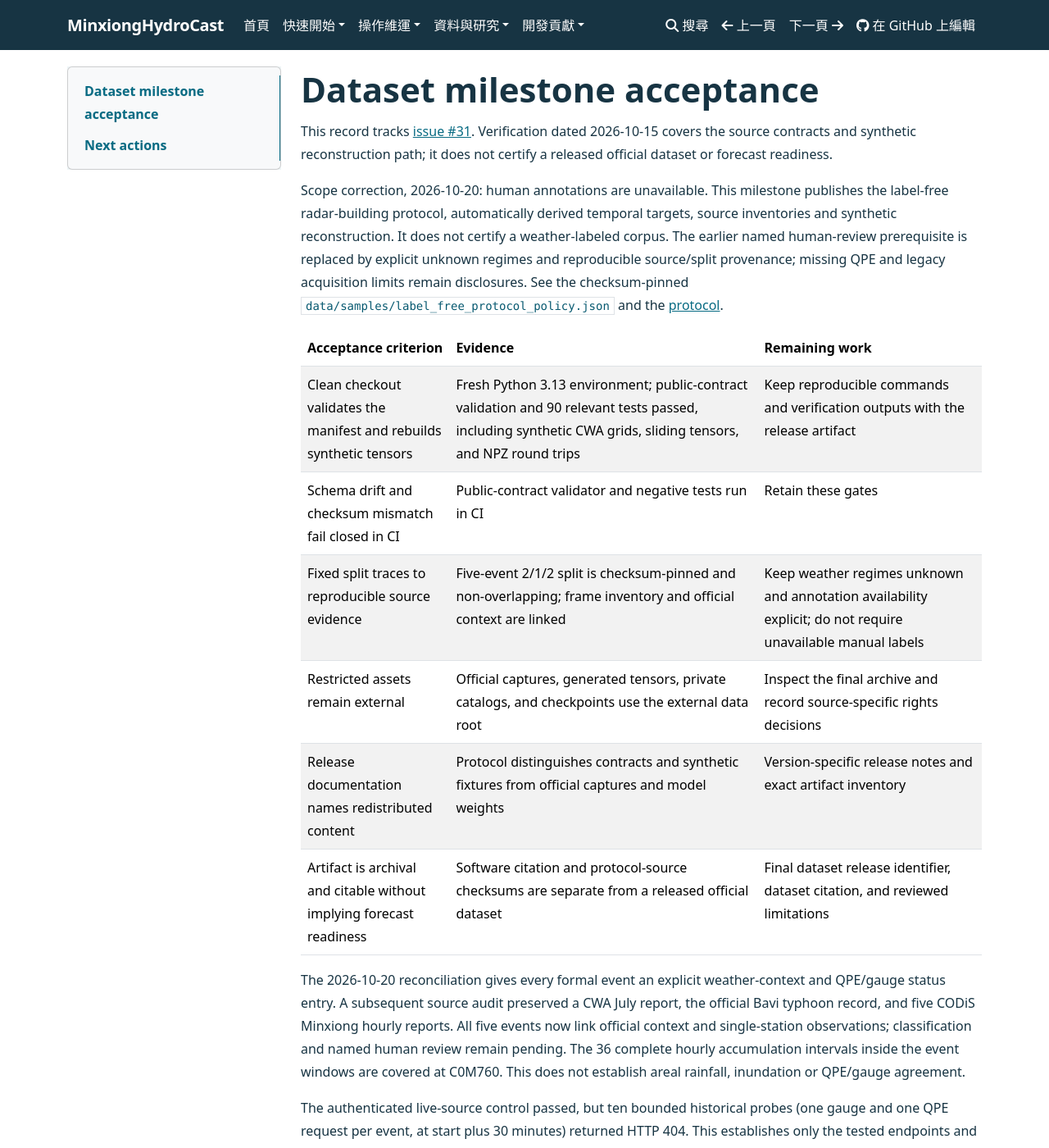
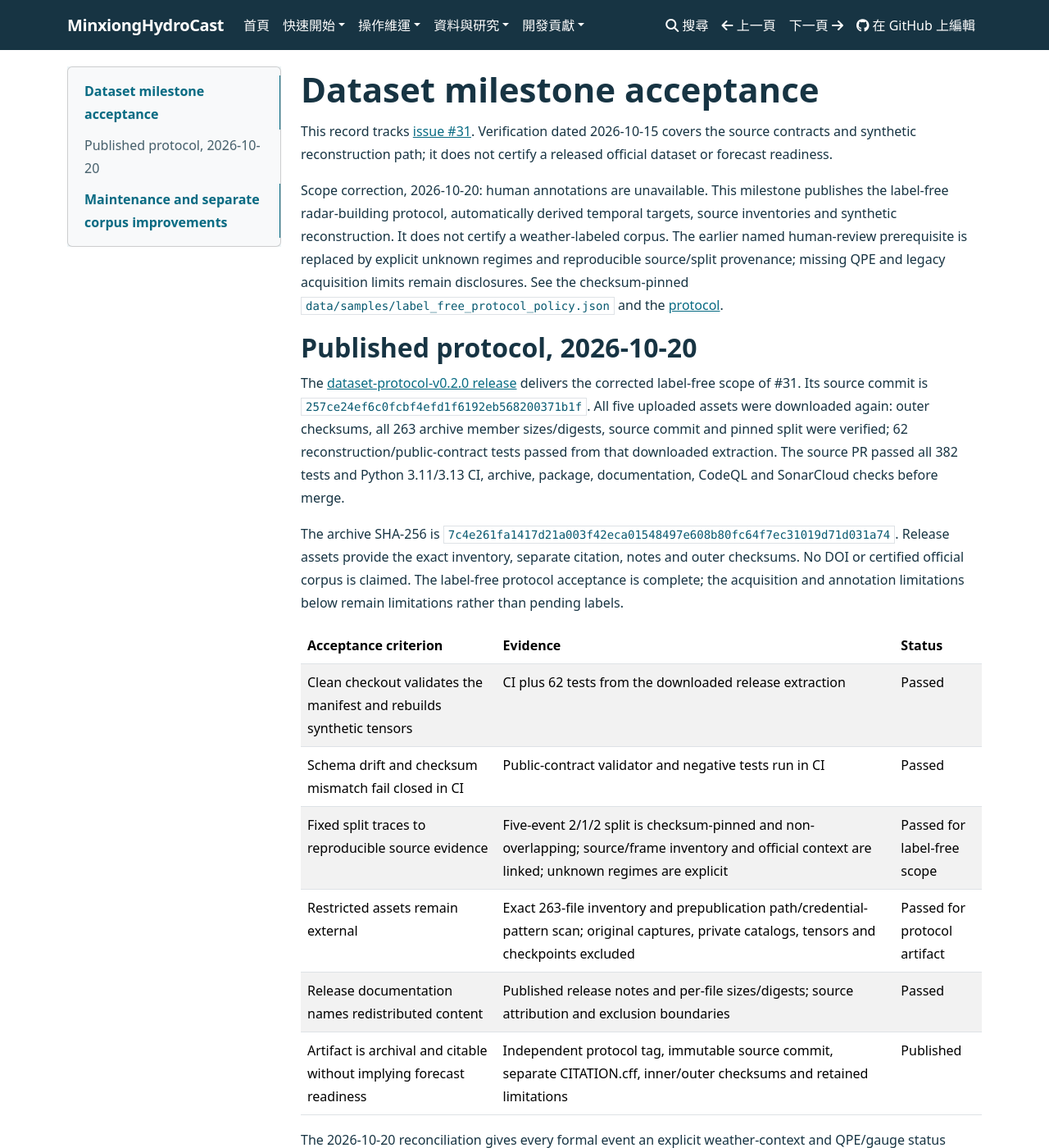
Before and after one commit to KageRyo/MinxiongHydroCast, an MkDocs documentation site: the page built from docs/dataset_acceptance.md, in a window 1280 px wide and 1400 px high. Shown: the whole window at 82% size. Built offline with MkDocs 1.6.1, drawn with Linux system fonts in a browser that asks for light colours; some of the changed text lies outside the part shown.

Commit message:
docs: record verified label-free protocol publication (#56)

```diff
--- a/docs/data_source_register.md
+++ b/docs/data_source_register.md
@@ -16,6 +16,16 @@ review before public display, redistribution, or other external operational use.
 | Local flood labels | Evidence owner | Model evaluation and calibration | Private reviewed manifest | Never committed; provenance required | Consent/privacy review required |
 
 ## Source acceptance record
+
+### Label-free protocol publication boundary, 2026-10-20
+
+`dataset-protocol-v0.2.0` redistributes the already committed project source, package resources,
+documentation/assets, public test fixtures and source/evidence metadata listed in its exact
+`RELEASE_INVENTORY.json`. Official source identifiers, URLs, checksums and aggregate findings
+are attributed to CWA in the release and preserved audit records. Original official captures,
+website PDFs, CODiS series, private catalogs, tensors and checkpoints remain external.
+This is a protocol-artifact boundary, not approval to redistribute raw source data, publish
+model weights or operate alerts. The source-specific production-use reviews below stay separate.
 
 ### Evidence collected on 2026-10-20
 
--- a/docs/dataset_acceptance.md
+++ b/docs/dataset_acceptance.md
@@ -11,19 +11,35 @@ human-review prerequisite is replaced by explicit unknown regimes and reproducib
 provenance; missing QPE and legacy acquisition limits remain disclosures. See the checksum-pinned
 `data/samples/label_free_protocol_policy.json` and the [protocol](v0.2_dataset_protocol.md).
 
-| Acceptance criterion | Evidence | Remaining work |
+## Published protocol, 2026-10-20
+
+The [dataset-protocol-v0.2.0 release](https://github.com/KageRyo/MinxiongHydroCast/releases/tag/dataset-protocol-v0.2.0)
+delivers the corrected label-free scope of #31. Its source commit is
+`257ce24ef6c0fcbf4efd1f6192eb568200371b1f`. All five uploaded assets were downloaded again:
+outer checksums, all 263 archive member sizes/digests, source commit and pinned split were
+verified; 62 reconstruction/public-contract tests passed from that downloaded extraction.
+The source PR passed all 382 tests and Python 3.11/3.13 CI, archive, package, documentation,
+CodeQL and SonarCloud checks before merge.
+
+The archive SHA-256 is
+`7c4e261fa1417d21a003f42eca01548497e608b80fc64f7ec31019d71d031a74`.
+Release assets provide the exact inventory, separate citation, notes and outer checksums.
+No DOI or certified official corpus is claimed. The label-free protocol acceptance is complete;
+the acquisition and annotation limitations below remain limitations rather than pending labels.
+
+| Acceptance criterion | Evidence | Status |
 | --- | --- | --- |
-| Clean checkout validates the manifest and rebuilds synthetic tensors | Fresh Python 3.13 environment; public-contract validation and 90 relevant tests passed, including synthetic CWA grids, sliding tensors, and NPZ round trips | Keep reproducible commands and verification outputs with the release artifact |
-| Schema drift and checksum mismatch fail closed in CI | Public-contract validator and negative tests run in CI | Retain these gates |
-| Fixed split traces to reproducible source evidence | Five-event 2/1/2 split is checksum-pinned and non-overlapping; frame inventory and official context are linked | Keep weather regimes unknown and annotation availability explicit; do not require unavailable manual labels |
-| Restricted assets remain external | Official captures, generated tensors, private catalogs, and checkpoints use the external data root | Inspect the final archive and record source-specific rights decisions |
-| Release documentation names redistributed content | Protocol distinguishes contracts and synthetic fixtures from official captures and model weights | Version-specific release notes and exact artifact inventory |
-| Artifact is archival and citable without implying forecast readiness | Software citation and protocol-source checksums are separate from a released official dataset | Final dataset release identifier, dataset citation, and reviewed limitations |
+| Clean checkout validates the manifest and rebuilds synthetic tensors | CI plus 62 tests from the downloaded release extraction | Passed |
+| Schema drift and checksum mismatch fail closed in CI | Public-contract validator and negative tests run in CI | Passed |
+| Fixed split traces to reproducible source evidence | Five-event 2/1/2 split is checksum-pinned and non-overlapping; source/frame inventory and official context are linked; unknown regimes are explicit | Passed for label-free scope |
+| Restricted assets remain external | Exact 263-file inventory and prepublication path/credential-pattern scan; original captures, private catalogs, tensors and checkpoints excluded | Passed for protocol artifact |
+| Release documentation names redistributed content | Published release notes and per-file sizes/digests; source attribution and exclusion boundaries | Passed |
+| Artifact is archival and citable without implying forecast readiness | Independent protocol tag, immutable source commit, separate CITATION.cff, inner/outer checksums and retained limitations | Published |
 
 The 2026-10-20 reconciliation gives every formal event an explicit weather-context and QPE/gauge
 status entry. A subsequent source audit preserved a CWA July report, the official Bavi typhoon
 record, and five CODiS Minxiong hourly reports. All five events now link official context and
-single-station observations; classification and named human review remain pending. The 36 complete
+single-station observations; human annotations are unavailable and weather regimes stay unknown. The 36 complete
 hourly accumulation intervals inside the event windows are covered at C0M760. This does not
 establish areal rainfall, inundation or QPE/gauge agreement.
 
@@ -61,17 +77,18 @@ manifest, public-contract validator, and test fixtures. A dataset-protocol sourc
 include those inputs separately, with verification commands and checksums. The
 [protocol archive commands](v0.2_dataset_protocol.md#reproduce-the-credential-free-contract-checks)
 and CI now provide this source reconstruction path. The source archive excludes private runtime
-reports and does not imply that the planned v0.2 dataset milestone is complete.
+reports. The source-protocol release completes the label-free deliverable, while a fully
+curated/authenticated corpus and forecast readiness are not certified.
 
-## Next actions
+## Maintenance and separate corpus improvements
 
-1. Publish the five formal events as radar-selected, unannotated windows with their existing
+1. Preserve the published five formal events as radar-selected, unannotated windows with their existing
    source/frame checksums, official context and acquisition limitations.
 2. Preserve candidate reports and optional curated review separately; unavailable manual labels
    do not block protocol publication.
 3. Report missing formal QPE/gauge validation explicitly without substituting candidate results.
 4. Retain CI verification of the protocol archive's clean extraction and synthetic reconstruction.
-5. Finalize the exact metadata/code/fixture archive inventory, attribution, separate protocol
+5. Preserve the published metadata/code/fixture archive inventory, attribution, separate protocol
    citation and version identifier. Raw official files remain excluded. Model and notification
    gates remain separate.
 
--- a/docs/dataset_release_checklist.md
+++ b/docs/dataset_release_checklist.md
@@ -9,6 +9,12 @@ Future observed radar frames provide the targets. Named human weather/flood labe
 QPE coverage are not prerequisites for this protocol publication; their absence must be disclosed.
 This corrects the earlier requirement rather than claiming the missing evidence was collected.
 
+The [protocol release](https://github.com/KageRyo/MinxiongHydroCast/releases/tag/dataset-protocol-v0.2.0)
+was published on 2026-10-20. Its five assets and all 263 archive members were verified after
+download, and 62 reconstruction tests passed from that extraction. The
+[acceptance record](dataset_acceptance.md#published-protocol-2026-10-20) records the exact source
+commit, archive digest and completed protocol criteria.
+
 ## Collected evidence for the fixed formal split
 
 The [CWA July report](https://www.cwa.gov.tw/Data/climate/Watch/report/report_202607.pdf),
@@ -18,13 +24,13 @@ provides the official warning interval. These were downloaded over verified TLS
 externally with checksums. The monthly report's PDF creation date is not treated as its publication
 date. Context source availability is distinct from a reviewer's final causal classification.
 
-| Formal event window (Taiwan time) | Official context collected | C0M760 complete hourly intervals | Station sum / peak hour (mm) | Remaining review |
+| Formal event window (Taiwan time) | Official context collected | C0M760 complete hourly intervals | Station sum / peak hour (mm) | Unclassified local context |
 | --- | --- | --- | --- | --- |
-| July 7, 04:00–12:00, train | July report's July 1–8 Pacific High annotation | 8 / 8 | 0 / 0 | Local mechanism and label |
-| July 10, 10:00–20:00, train | July report's July 10–11 Bavi annotation and typhoon record | 10 / 10 | 0 / 0 | Local mechanism and label |
+| July 7, 04:00–12:00, train | July report's July 1–8 Pacific High annotation | 8 / 8 | 0 / 0 | Local mechanism unknown |
+| July 10, 10:00–20:00, train | July report's July 10–11 Bavi annotation and typhoon record | 10 / 10 | 0 / 0 | Local mechanism unknown |
 | July 9, 16:00–22:00, validation | Bavi sea-warning interval begins July 9 at 14:30 | 6 / 6 | 0 / 0 | Local mechanism; warning interval alone does not establish local effects |
-| July 3, 13:00–19:00, test | July report's July 1–8 Pacific High annotation | 6 / 6 | 7 / 5.5 | Local mechanism and label |
-| July 11, 00:00–06:00, test | July report's July 10–11 Bavi annotation and typhoon record | 6 / 6 | 16.5 / 6 | Local mechanism and label |
+| July 3, 13:00–19:00, test | July report's July 1–8 Pacific High annotation | 6 / 6 | 7 / 5.5 | Local mechanism unknown |
+| July 11, 00:00–06:00, test | July report's July 10–11 Bavi annotation and typhoon record | 6 / 6 | 16.5 / 6 | Local mechanism unknown |
 
 Station sums cover only full one-hour intervals within each event; they are not township-wide
 rainfall, flood labels or confirmed heavy-rain periods. Each hourly value had a non-negative
@@ -33,16 +39,16 @@ probe times are in `data/samples/formal_event_source_audit.json`; the raw series
 Current station metadata identifies Minxiong C0M760 at WGS84 120.428457 E, 23.551754 N. Historical
 relocation information has not been independently checked.
 
-## What must happen before closing #31
+## Published protocol checklist
 
-| Item | Current state | Concrete next action |
+| Item | Current state | Protocol treatment |
 | --- | --- | --- |
-| Fixed manifest, frame inventory and synthetic reconstruction | Implemented and CI checked | Preserve them in the release packet and record final revision/checksums |
-| Annotation availability and split provenance | No human annotations; five fixed radar-selected events | Publish null weather regimes, unchanged split/checksum and source/frame evidence; do not call them human reviewed |
-| Event-time QPE/gauge validation | CODiS observations collected; formal matched QPE missing | Publish the gap explicitly; keep candidate consistency reports separate; do not claim independent rainfall validation |
-| Acquisition and build provenance | Historical run retained, with TLS verification disabled and exact command/revision absent | Disclose those limits; record the new protocol archive's exact revision, command and inventory. Authenticated corpus reconstruction remains separate work |
-| Rights and redistribution inventory | Code, documentation, fixtures and metadata only; original captures external | List exact archive contents and attribution; no raw-source redistribution is needed for this deliverable |
-| Archival version and citation | Software v0.1.7 citation exists; protocol milestone unreleased | Publish the protocol artifact with exact contents, checksum inventory, limitations, a separate citation and stable release identifier; do not invent a DOI or release date |
+| Fixed manifest, frame inventory and synthetic reconstruction | Implemented and CI checked | Included in the published packet with exact revision/checksums |
+| Annotation availability and split provenance | No human annotations; five fixed radar-selected events | Null weather regimes, unchanged split/checksum and source/frame evidence included; no human review claimed |
+| Event-time QPE/gauge validation | CODiS observations collected; formal matched QPE missing | Gap disclosed; candidate consistency reports separate; no independent rainfall validation claimed |
+| Acquisition and build provenance | Historical run retained, with TLS verification disabled and exact command/revision absent | Limits disclosed; protocol archive has exact revision, command and inventory. Authenticated corpus reconstruction remains separate work |
+| Rights and redistribution inventory | Code, documentation, fixtures and metadata only; original captures external | Exact contents and attribution published; no original raw-source redistribution |
+| Archival version and citation | `dataset-protocol-v0.2.0` published with separate citation and exact 263-file inventory | Preserve the versioned assets and their checksums; no DOI is claimed |
 
 The five July windows comprise 221 cadence-aligned radar timestamps. An official archive inquiry
 can request matching O-B0045-001 past-one-hour QPE grids at 10-minute cadence, or at minimum the
```
Also changed, not shown: README.md (+3 -3 lines).
